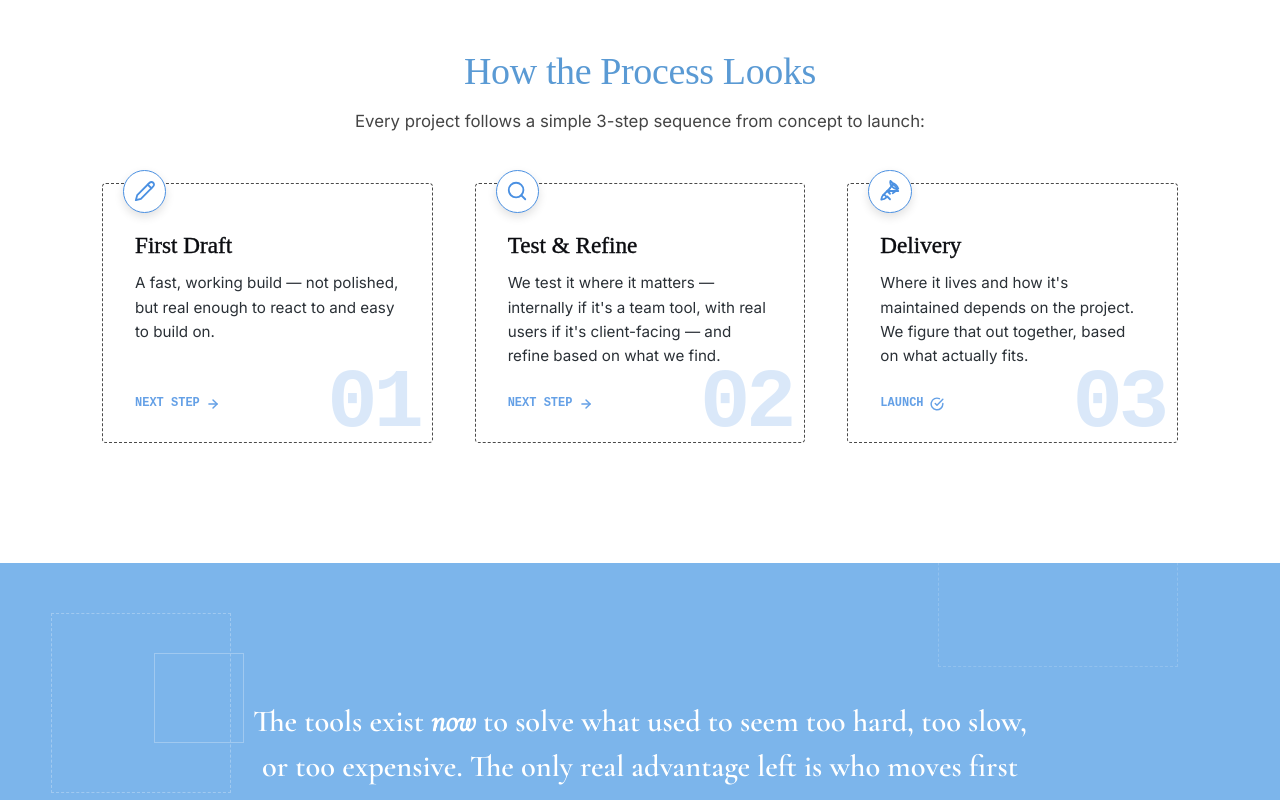
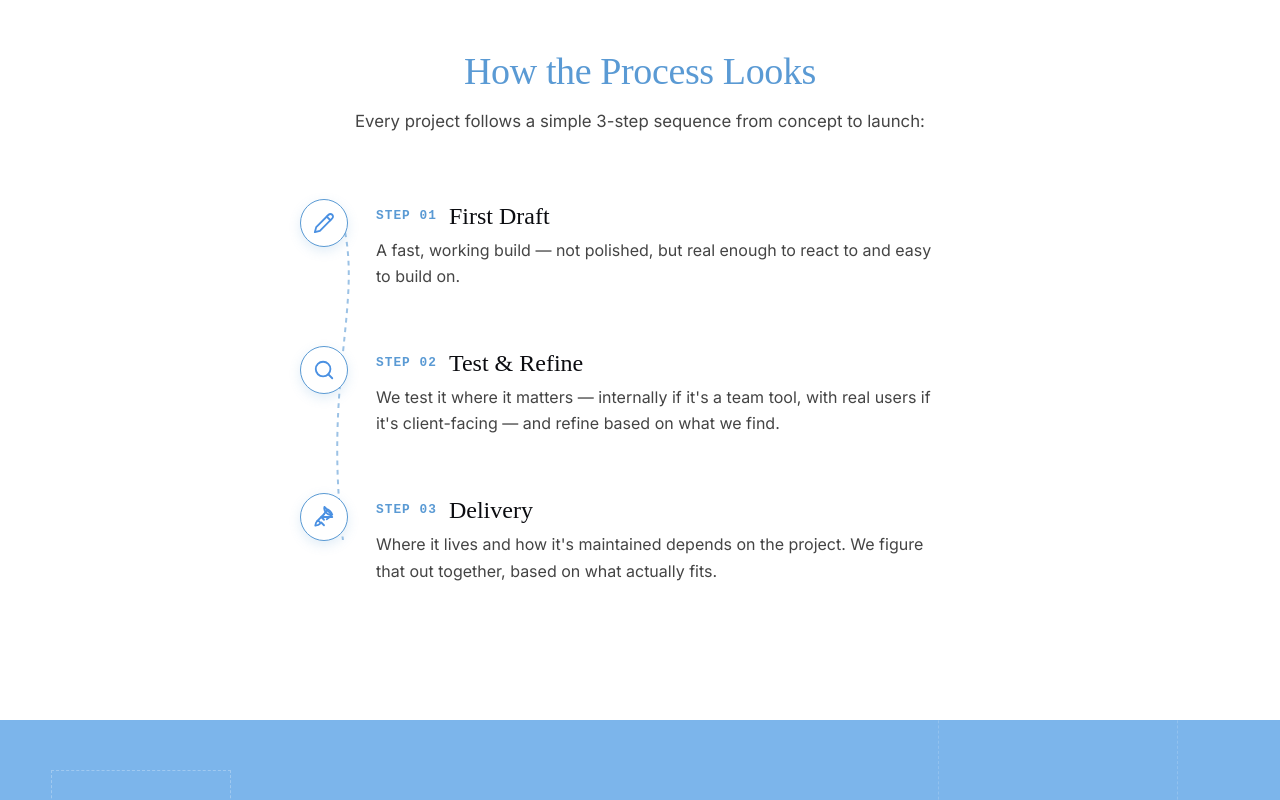
Before and after one commit to Irene2828/porfoliojuly, a Next.js app: page / in a window 1280 px wide. Shown: the part 1673-2473 px from the top of the page. Built offline with nearby package versions, Linux system fonts and the light colour scheme; no server answers; the database is empty; a web font is replaced by a local one.

Commit message:
Update Expectations left side and Services middle card to #9ec7f2, increase hero desktop name size by 10%, and convert ProcessSection to a vertical frameless flow with curved dashed connector

```diff
--- a/src/app/components/Hero.css
+++ b/src/app/components/Hero.css
@@ -1308,6 +1308,7 @@
 
 .hero-image-tagline-stacked .tagline-name {
   color: #121212;
+  font-size: clamp(0.68rem, 0.97vw, 0.81rem);
   font-weight: 600;
   margin-bottom: 0.15rem; /* 10% vertical spacing gap */
 }
--- a/src/app/index.css
+++ b/src/app/index.css
@@ -212,11 +212,11 @@ h1, h2, h3, h4, h5, h6 {
   }
 }
 
-/* Version 2 Skills Section Split: Left 66.666% Light Sky Blue (#e8f4f8), Right 33.333% White (#ffffff) */
+/* Version 2 Skills Section Split: Left 66.666% Sky Blue (#9ec7f2), Right 33.333% White (#ffffff) */
 .v2-theme .services-section {
   background: linear-gradient(to right,
-    #e8f4f8 0%,
-    #e8f4f8 66.666%,
+    #9ec7f2 0%,
+    #9ec7f2 66.666%,
     #ffffff 66.666%,
     #ffffff 100%
   ) !important;
--- a/src/app/v2/components/ProcessSection.tsx
+++ b/src/app/v2/components/ProcessSection.tsx
@@ -87,96 +87,83 @@ export default function ProcessSection() {
           </p>
         </div>
 
-        {/* 3 Numbered Cards in a row with sequence styling */}
-        <div
-          className="services-v2-grid"
-          style={{
-            display: 'grid',
-            gap: '2.625rem',
-            position: 'relative'
-          }}
-        >
-          {steps.map((step, i) => {
-            const isHovered = hoveredIdx === i;
-            const isMiddle = i === 1;
-            return (
+        {/* Vertical Creative Process Flow (Frameless, clean layout with curved dashed SVG connector) */}
+        <div style={{ maxWidth: '680px', margin: '0 auto', position: 'relative', padding: '1rem 0' }}>
+          {/* SVG Curved Dashed Connecting Path running vertically */}
+          <svg
+            style={{
+              position: 'absolute',
+              top: '40px',
+              left: '23px',
+              width: '40px',
+              height: 'calc(100% - 100px)',
+              pointerEvents: 'none',
+              zIndex: 1
+            }}
+            viewBox="0 0 40 400"
+            preserveAspectRatio="none"
+          >
+            <path
+              d="M 20,0 C 40,100 0,200 20,400"
+              fill="none"
+              stroke="#5a9ad4"
+              strokeWidth="2"
+              strokeDasharray="6 6"
+              opacity="0.6"
+            />
+          </svg>
+
+          <div style={{ display: 'flex', flexDirection: 'column', gap: '3.5rem', position: 'relative', zIndex: 2 }}>
+            {steps.map((step, i) => (
               <motion.div
                 key={step.num}
-                initial={{ opacity: 0, y: 25 }}
-                whileInView={{ opacity: 1, y: 0 }}
+                initial={{ opacity: 0, x: -20 }}
+                whileInView={{ opacity: 1, x: 0 }}
                 viewport={{ once: true }}
-                transition={{ duration: 0.5, delay: i * 0.15 }}
-                onMouseEnter={() => setHoveredIdx(i)}
-                onMouseLeave={() => setHoveredIdx(null)}
+                transition={{ duration: 0.6, delay: i * 0.18 }}
                 style={{
-                  position: 'relative',
-                  background: '#ffffff',
-                  border: '1px dashed #4a4a4a',
-                  borderRadius: '4px',
-                  padding: '2rem 2rem 1.75rem 2rem',
                   display: 'flex',
-                  flexDirection: 'column',
-                  justifyContent: 'space-between',
-                  minHeight: '260px',
-                  transform: isHovered ? 'translateY(-4px)' : 'translateY(0)',
-                  transition: 'all 0.35s cubic-bezier(0.16, 1, 0.3, 1)',
-                  cursor: 'pointer',
-                  overflow: 'visible' // ensures icon badges hanging over the edge are never hidden
+                  alignItems: 'flex-start',
+                  gap: '1.75rem',
+                  position: 'relative'
                 }}
               >
-                {/* Large prominent background numeral for visual sequence differentiation */}
+                {/* Step Icon & Number Badge */}
                 <div style={{
-                  position: 'absolute',
-                  right: '0.75rem',
-                  bottom: '-0.25rem',
-                  fontFamily: "'JetBrains Mono', monospace",
-                  fontSize: '5.25rem',
-                  fontWeight: 800,
-                  lineHeight: 1,
-                  color: '#4a90e2',
-                  opacity: 0.2,
-                  userSelect: 'none',
-                  pointerEvents: 'none',
-                  letterSpacing: '-0.05em',
-                  zIndex: 1
+                  flexShrink: 0,
+                  width: '48px',
+                  height: '48px',
+                  borderRadius: '50%',
+                  backgroundColor: '#ffffff',
+                  border: '1.5px solid #5a9ad4',
+                  display: 'flex',
+                  alignItems: 'center',
+                  justifyContent: 'center',
+                  boxShadow: '0 4px 12px rgba(90, 154, 212, 0.18)',
+                  zIndex: 3
                 }}>
-                  {step.num}
+                  {step.icon}
                 </div>
 
-                <div>
-                  {/* Circle Icon Badge hanging on top layer over card boundary */}
-                  <div style={{
-                    position: 'absolute',
-                    top: '-0.875rem',
-                    left: '1.25rem',
-                    zIndex: 20
-                  }}>
+                {/* Step Details */}
+                <div style={{ flex: 1, paddingTop: '0.2rem' }}>
+                  <div style={{ display: 'flex', alignItems: 'center', gap: '0.75rem', marginBottom: '0.4rem' }}>
                     <span style={{
-                      color: '#000000',
-                      backgroundColor: '#ffffff',
-                      border: '1.5px solid #4a90e2',
-                      padding: '0.6rem',
-                      borderRadius: '50%',
-                      display: 'flex',
-                      alignItems: 'center',
-                      justifyContent: 'center',
-                      boxShadow: '0 4px 10px rgba(0, 0, 0, 0.12)',
-                      transition: 'all 0.3s ease'
+                      fontFamily: "'JetBrains Mono', monospace",
+                      fontSize: '0.8rem',
+                      fontWeight: 700,
+                      color: '#5a9ad4',
+                      letterSpacing: '0.08em'
                     }}>
-                      {step.icon}
+                      STEP {step.num}
                     </span>
-                  </div>
-
-                  {/* Header Row */}
-                  <div style={{ display: 'flex', alignItems: 'center', justifyContent: 'space-between', marginTop: '1rem', marginBottom: '0.75rem' }}>
                     <h3 style={{
                       fontFamily: "'Times New Roman', Times, Georgia, serif",
-                      fontSize: '1.45rem',
+                      fontSize: '1.5rem',
                       color: '#0b0c10',
-                      fontWeight: 400,
+                      fontWeight: 500,
                       margin: 0,
-                      lineHeight: 1.2,
-                      WebkitTextStroke: '0.4px #0b0c10'
+                      lineHeight: 1.2
                     }}>
                       {step.title}
                     </h3>
@@ -184,63 +171,18 @@ export default function ProcessSection() {
 
                   <p style={{
                     fontFamily: "var(--font-sans), Inter, sans-serif",
-                    fontSize: '0.95rem',
-                    lineHeight: 1.6,
-                    color: '#2a3036',
+                    fontSize: '1rem',
+                    lineHeight: 1.65,
+                    color: '#444444',
                     margin: 0,
-                    position: 'relative',
-                    zIndex: 2
+                    maxWidth: '560px'
                   }}>
                     {step.desc}
                   </p>
                 </div>
-
-                {/* Arrow connector indicator to next step (for items 01 and 02) */}
-                {i < 2 && (
-                  <div className="step-arrow-indicator" style={{
-                    display: 'flex',
-                    alignItems: 'center',
-                    gap: '0.4rem',
-                    fontFamily: "'JetBrains Mono', monospace",
-                    fontSize: '0.75rem',
-                    fontWeight: 600,
-                    color: '#4a90e2',
-                    marginTop: '1.25rem',
-                    opacity: 0.85,
-                    position: 'relative',
-                    zIndex: 2
-                  }}>
-                    <span>NEXT STEP</span>
-                    <svg width="14" height="14" viewBox="0 0 24 24" fill="none" stroke="currentColor" strokeWidth="2.5" strokeLinecap="round" strokeLinejoin="round">
-                      <line x1="5" y1="12" x2="19" y2="12"></line>
-                      <polyline points="12 5 19 12 12 19"></polyline>
-                    </svg>
-                  </div>
-                )}
-                {i === 2 && (
-                  <div style={{
-                    display: 'flex',
-                    alignItems: 'center',
-                    gap: '0.4rem',
-                    fontFamily: "'JetBrains Mono', monospace",
-                    fontSize: '0.75rem',
-                    fontWeight: 600,
-                    color: '#4a90e2',
-                    marginTop: '1.25rem',
-                    opacity: 0.85,
-                    position: 'relative',
-                    zIndex: 2
-                  }}>
-                    <span>LAUNCH</span>
-                    <svg width="14" height="14" viewBox="0 0 24 24" fill="none" stroke="currentColor" strokeWidth="2.5" strokeLinecap="round" strokeLinejoin="round">
-                      <path d="M22 11.08V12a10 10 0 1 1-5.93-9.14"></path>
-                      <polyline points="22 4 12 14.01 9 11.01"></polyline>
-                    </svg>
-                  </div>
-                )}
               </motion.div>
-            );
-          })}
+            ))}
+          </div>
         </div>
       </div>
     </section>
--- a/src/app/v2/components/ServicesV2.tsx
+++ b/src/app/v2/components/ServicesV2.tsx
@@ -4,7 +4,7 @@ import { motion } from 'framer-motion';
 import { useState } from 'react';
 
 const SILVER_BG = '#ffffff';
-const SKY_BLUE_BG = '#e8f4f8';
+const SKY_BLUE_BG = '#9ec7f2';
 
 export default function ServicesV2() {
   const [hoveredIdx, setHoveredIdx] = useState<number | null>(null);
```
